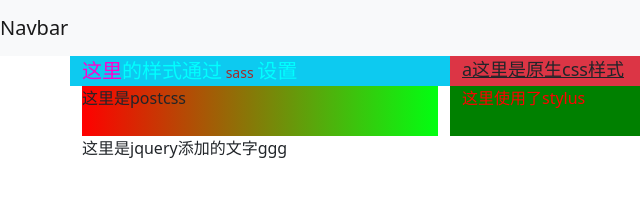
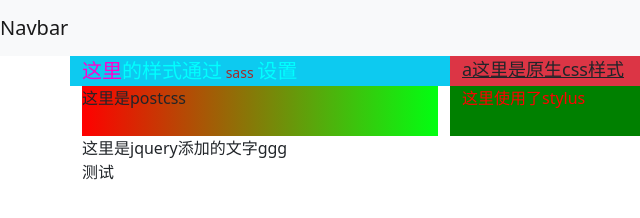
Before and after one commit to Amy356/webpack4-boostrap, a website built with webpack: page public/index.html in a window 1280 px wide. Shown: the full height of the page, 0-640 px from the left. Built offline with nearby package versions, Linux system fonts and the light colour scheme.

Commit message:
fix: 第二次提C提交

```diff
--- a/public/index.html
+++ b/public/index.html
@@ -31,6 +31,7 @@
       这里使用了stylus
     </div>
     <div id="app"></div>
+    <div>测试</div>
   </div>
 </div>
 </body>
```
